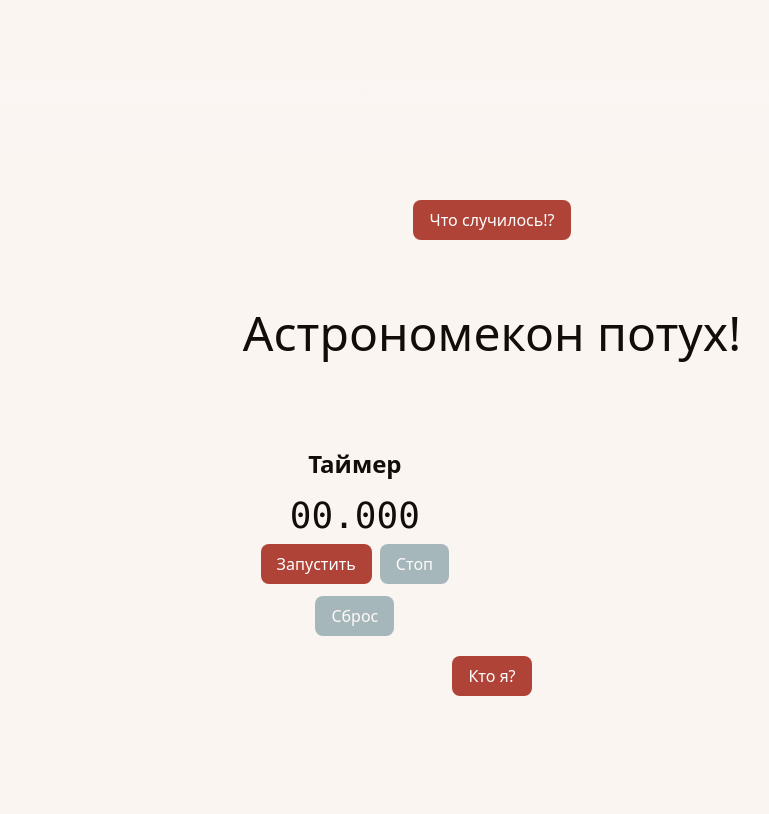
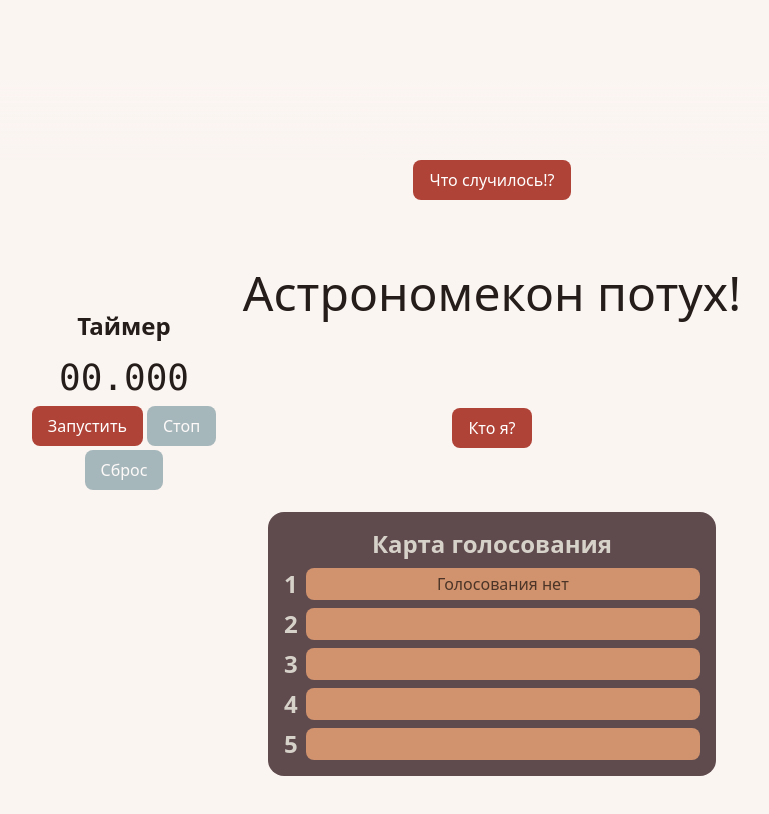
Before and after one commit to Shadovitsme/warhammerBunker, a Vue app: page / in a window 1280 px wide. Both pictures are taken after a click on the button "Что случилось!?". Shown: the whole page, without its empty margins (148-917 px from the left). Built offline with nearby package versions, Linux system fonts and the light colour scheme.

Commit message:
vote card

```diff
--- a/src/components/timerItem.vue
+++ b/src/components/timerItem.vue
@@ -1,15 +1,15 @@
 <template>
-  <div class="w-56 mt-12">
-    <h1 class="text-2xl w-full font-bold mb-4 text-center text-[#130D0A]">
+  <div class="w-56 fixed top-1/2 transform -translate-y-1/2 z-20 left-1/8">
+    <h1 class="text-2xl w-full font-bold mb-4 text-center text-[#241D1A]">
       Таймер
     </h1>
     <p
-      class="text-4xl font-mono text-center mb-2 text-[#130D0A]"
+      class="text-4xl font-mono text-center mb-2 text-[#241D1A]"
       :class="seconds > 3 ? 'animate-bounce' : ''"
     >
       {{ formatTime }}
     </p>
-    <div class="flex h-12 w-full justify-center">
+    <div class="flex w-full justify-center items-center">
       <CustomButton
         @click="startTimer"
         :disabled="isRunning"
@@ -17,11 +17,11 @@
       >
         {{ isRunning ? "Таймер идет" : "Запустить" }}
       </CustomButton>
-      <CustomButton class="ml-2" :disabled="!isRunning" @click="stopTimer"
+      <CustomButton class="ml-1" :disabled="!isRunning" @click="stopTimer"
         >Стоп</CustomButton
       >
     </div>
-    <div class="flex w-full mt-1 h-15 justify-center">
+    <div class="flex w-full mt-1 justify-center">
       <CustomButton :disabled="!isRunning" @click="resetTimer"
         >Сброс</CustomButton
       >
--- /dev/null
+++ b/src/components/voteCard.vue
@@ -0,0 +1,12 @@
+<script setup>
+import VoteField from "./voteField.vue";
+</script>
+
+<template>
+  <div class="rounded-2xl mx-auto mt-10 w-md bg-[#5F4A4E] space-y-2 p-4">
+    <p class="w-full text-center font-bold text-2xl text-[#D6D1C9]">
+      Карта голосования
+    </p>
+    <VoteField v-for="i in 5" :num="i" :key="i"></VoteField>
+  </div>
+</template>
--- /dev/null
+++ b/src/components/voteField.vue
@@ -0,0 +1,20 @@
+<script setup>
+defineProps({
+  num: {
+    type: Number,
+    required: true,
+  },
+});
+</script>
+
+<template>
+  <div class="flex gap-2">
+    <p class="font-bold text-2xl text-[#D6D1C9]">{{ num }}</p>
+    <input
+      :value="num == 1 ? 'Голосования нет' : ''"
+      :readonly="num == 1"
+      type="text"
+      class="w-full bg-[#D0936D] text-[#4C3528] text-center rounded-lg"
+    />
+  </div>
+</template>
--- a/src/views/HomeView.vue
+++ b/src/views/HomeView.vue
@@ -3,6 +3,7 @@ import catastroph from "@/bunkerArrays/catastroph";
 import CardGroup from "@/components/cardGroup.vue";
 import CustomButton from "@/components/customButton.vue";
 import TimerItem from "@/components/timerItem.vue";
+import VoteCard from "@/components/voteCard.vue";
 import { ref } from "vue";
 const generateCatastroph = ref(false);
 let catastrophText = ref("");
@@ -22,13 +23,14 @@ function catastrophRegenerate() {
     </div>
     <p
       v-if="generateCatastroph"
-      class="animate-bounce w-full text-center text-5xl mb-20 text-[#130D0A]"
+      class="animate-bounce w-full text-center text-5xl mb-20 text-[#241D1A]"
     >
       {{ catastrophText }}
     </p>
-    <TimerItem></TimerItem>
+    <TimerItem v-if="generateCatastroph"></TimerItem>
 
     <CardGroup v-if="generateCatastroph"></CardGroup>
+    <VoteCard v-if="generateCatastroph"></VoteCard>
   </div>
 </template>
 <!-- TODO сделать подсказку следующую за курсором при наведении на карточку -->
```
